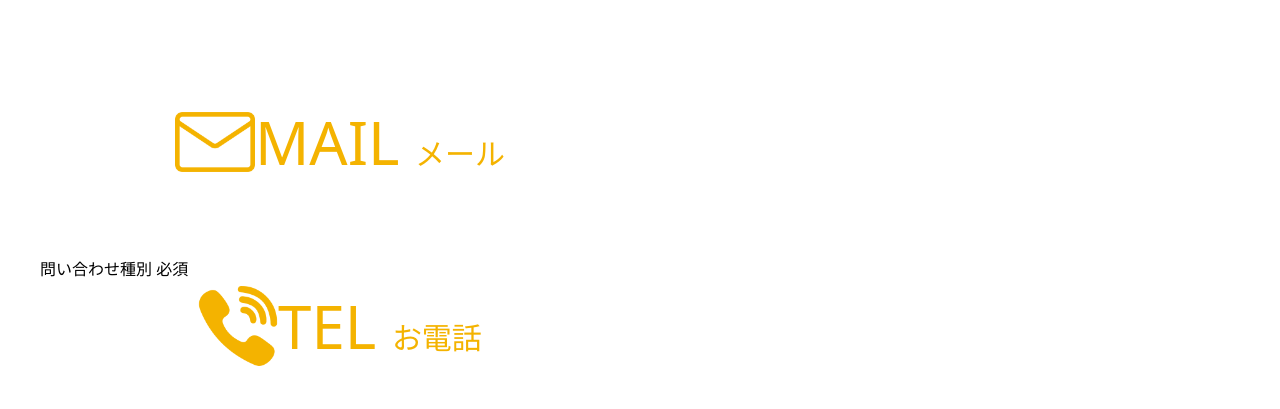
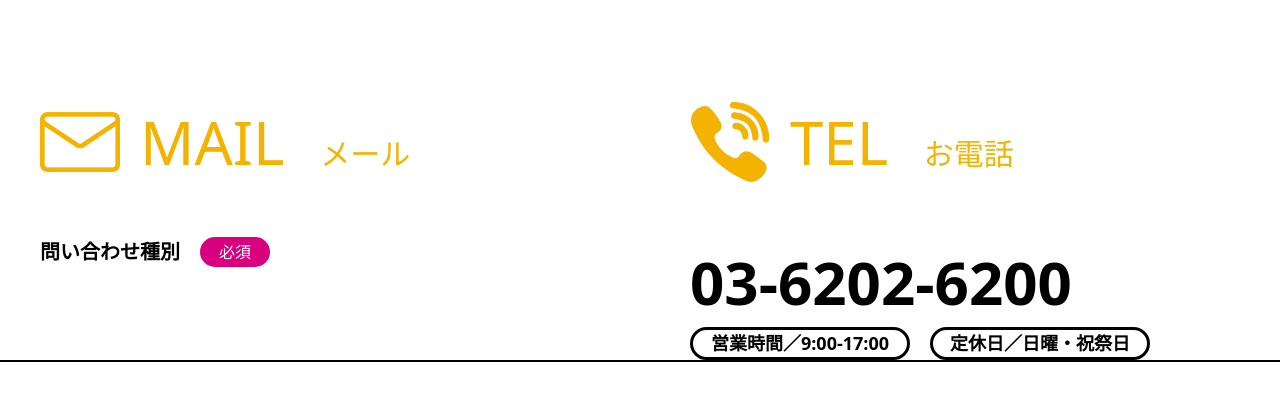
Before and after one commit to Olamilekan-hub/KAITAQ, a website: page contact.html in a window 1280 px wide. Shown: the part 732-1141 px from the top of the page. Drawn offline with nearby package versions, Linux system fonts and the light colour scheme.

Commit message:
updating

```diff
--- a/assets/css/contact.css
+++ b/assets/css/contact.css
@@ -74,14 +74,19 @@
     color: #f4b300;
   }
 
+  .option {
+    display: flex;
+    flex-direction: row;
+}
+
   .opt {
     width: 600px;
     display: flex;
     flex-direction: row;
-    justify-content: center;
+    gap: 20px;
     align-items: center;
     color: #f4b300;
-    margin-bottom: 70px;
+    margin-bottom: 50px;
   }
 
   .opt img{
@@ -95,4 +100,46 @@
 
   .opt h2 span {
     font-size: 30px;
+    margin-left: 20px;
   }
+
+  .dl div h3 {
+    font-size: 20px;
+    font-weight: 700;
+  }
+
+  .dl div p {
+    background-color: #D8007F;
+    border: solid #D8007F;
+    border-radius: 20px;
+    font-size: 16px;
+    color: white;
+    margin-left: 20px;
+    width: 70px !important;
+    text-align: center;
+  }
+
+  .dr {
+    margin-left: 50px;
+    margin-right: 90px;
+  }
+
+  .dr h1 {
+    font-size: 60px;
+    font-weight: bold;
+  }
+
+  .par {
+    display: flex;
+    flex-direction: row;
+    gap: 20px;
+    text-align: center;
+  }
+
+  .par p {
+    font-size: 18px;
+    font-weight: 700;
+    border: solid black;
+    width: 220px;
+    border-radius: 20px;
+  }
--- a/contact.html
+++ b/contact.html
@@ -132,6 +132,7 @@
                         </a>
                         <img class="image" src="./assets/images/arrow-down-filled-triangle.png" alt="dropdown-menu">
                     </div>
+                    <div>
                         <a href="#" class="butt2" id="butt2">
                             <p class="button-wrap">
                                 <span class="but1">JOB REQUEST</span>
@@ -141,21 +142,29 @@
                         </a>
                         <img class="image" src="./assets/images/arrow-down-filled-triangle.png" alt="dropdown-menu">
                     </div>
+                </div>
 
-                <div>
-                    <div>
+                <div class="option">
+                    <div class="dl">
                         <div class="opt">
                             <img src="./assets/images/email.png" alt="">
                             <h2>MAIL <span>メール</span></h2>
                         </div>
-                        <h3>問い合わせ種別 <span>必須</span></h3>
+                        <div class="option">
+                            <h3>問い合わせ種別</h3>
+                            <p>必須</p>
                         </div>
-                    <div>
+                    </div>
+                    <div class="dr">
                         <div class="opt">
                             <img src="./assets/images/viber.png" alt="">
                             <h2>TEL <span>お電話</span></h2>
                         </div>
                         <h1>03-6202-6200</h1>
+                        <div class="par">
+                            <p>営業時間／9:00-17:00</p>
+                            <p>定休日／日曜・祝祭日</p>
+                        </div>
                     </div>
                 </div>
             </section>
```
Lines whose indentation alone changed are shown as unchanged.
